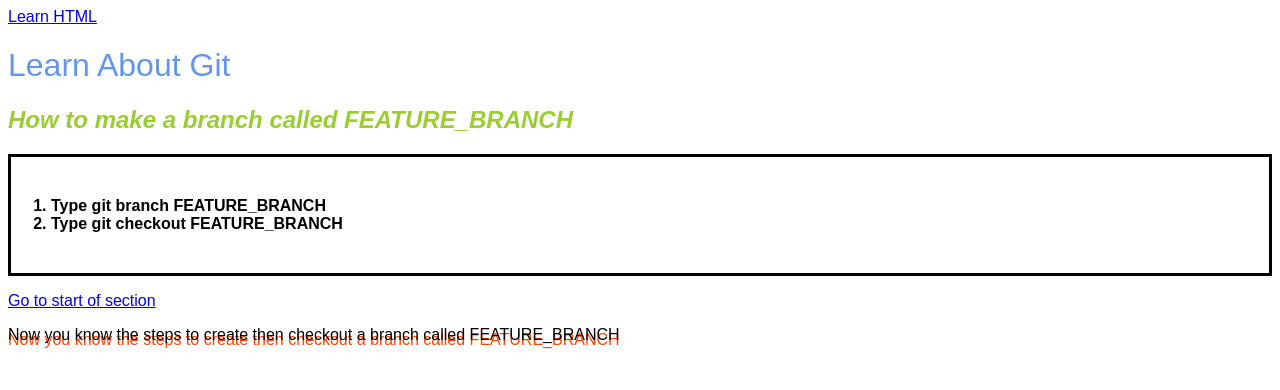
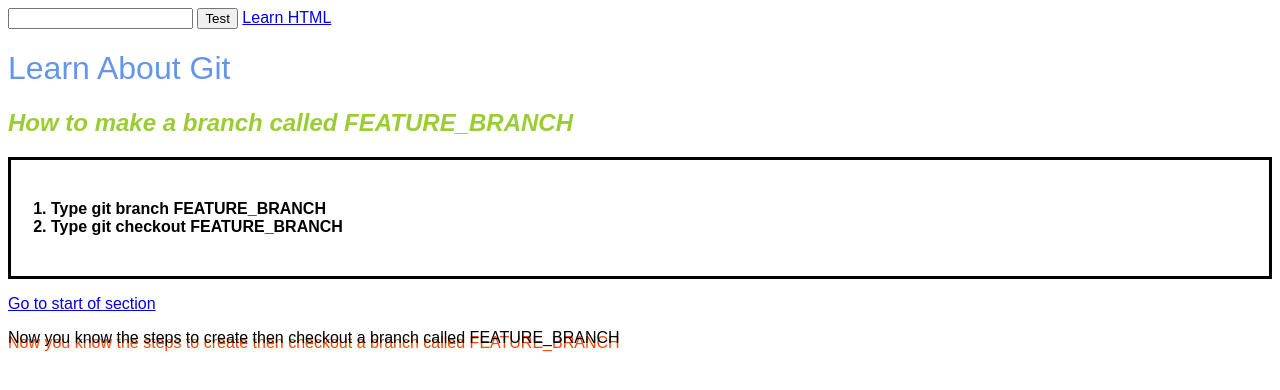
Before and after one commit to DarlaPybas/Intro-WebDev, a plain HTML site: page index.html in a window 1280 px wide. Drawn offline with Linux system fonts and the light colour scheme.

Commit message:
Add Javascript to test input value

```diff
--- a/index.html
+++ b/index.html
@@ -3,8 +3,11 @@
     <head>
         <title>Git</title>
         <link rel="stylesheet" href="style.css">
+        <script src="script.js"></script>
     </head>
     <body>
+        <input id="greetings">
+        <button onclick="checkInput()">Test</button>
         <a href="learnhtml.html">Learn HTML</a>
         <h1>Learn About Git</h1>
         <h2>How to make a branch called FEATURE_BRANCH</h2>
--- /dev/null
+++ b/script.js
@@ -0,0 +1,8 @@
+function checkInput() {
+    let inputElement = document.getElementById("greetings");
+    alert(inputElement.value);
+
+    if (inputElement.value === "red") {
+        inputElement.style.border = "2px solid red";
+    }
+}
```
